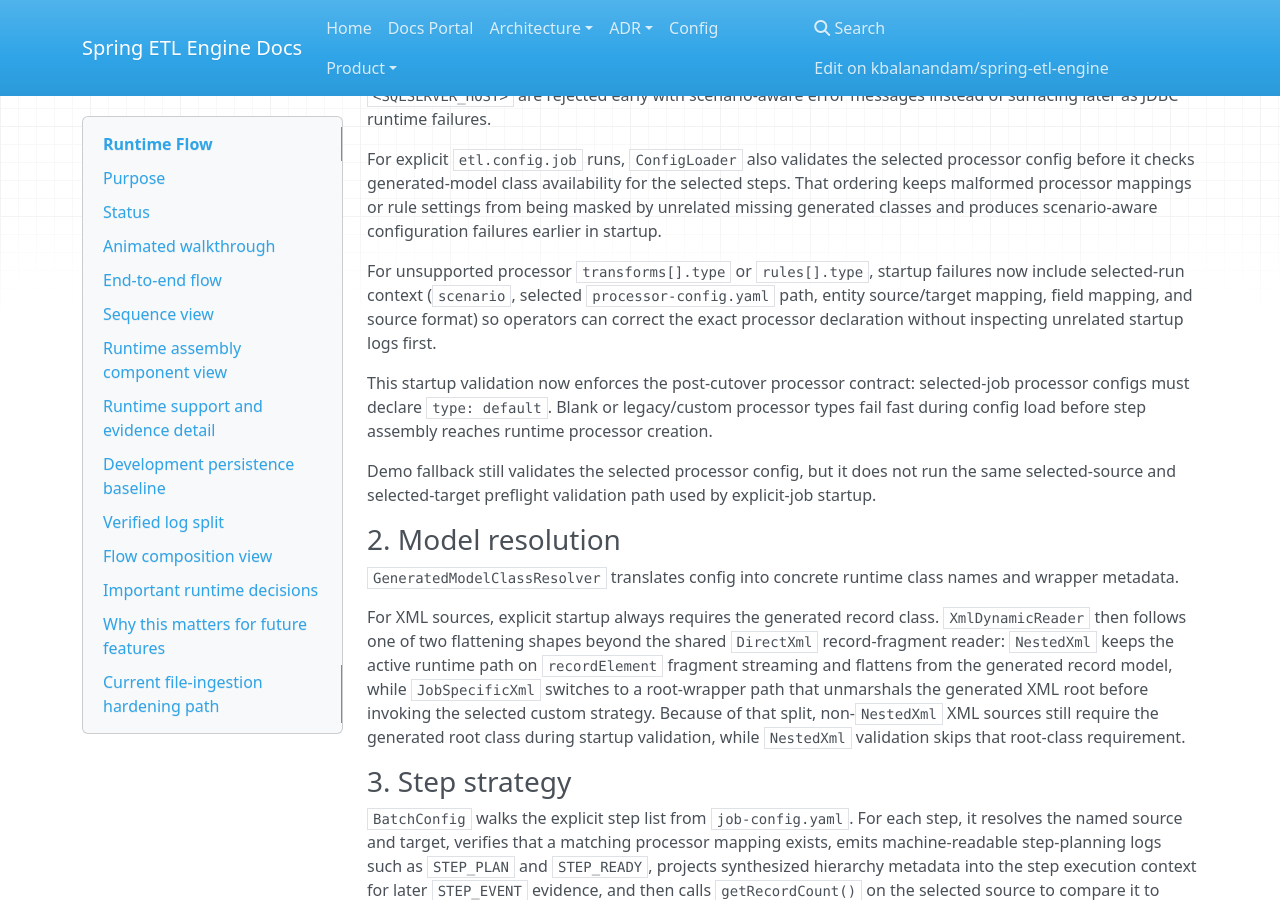
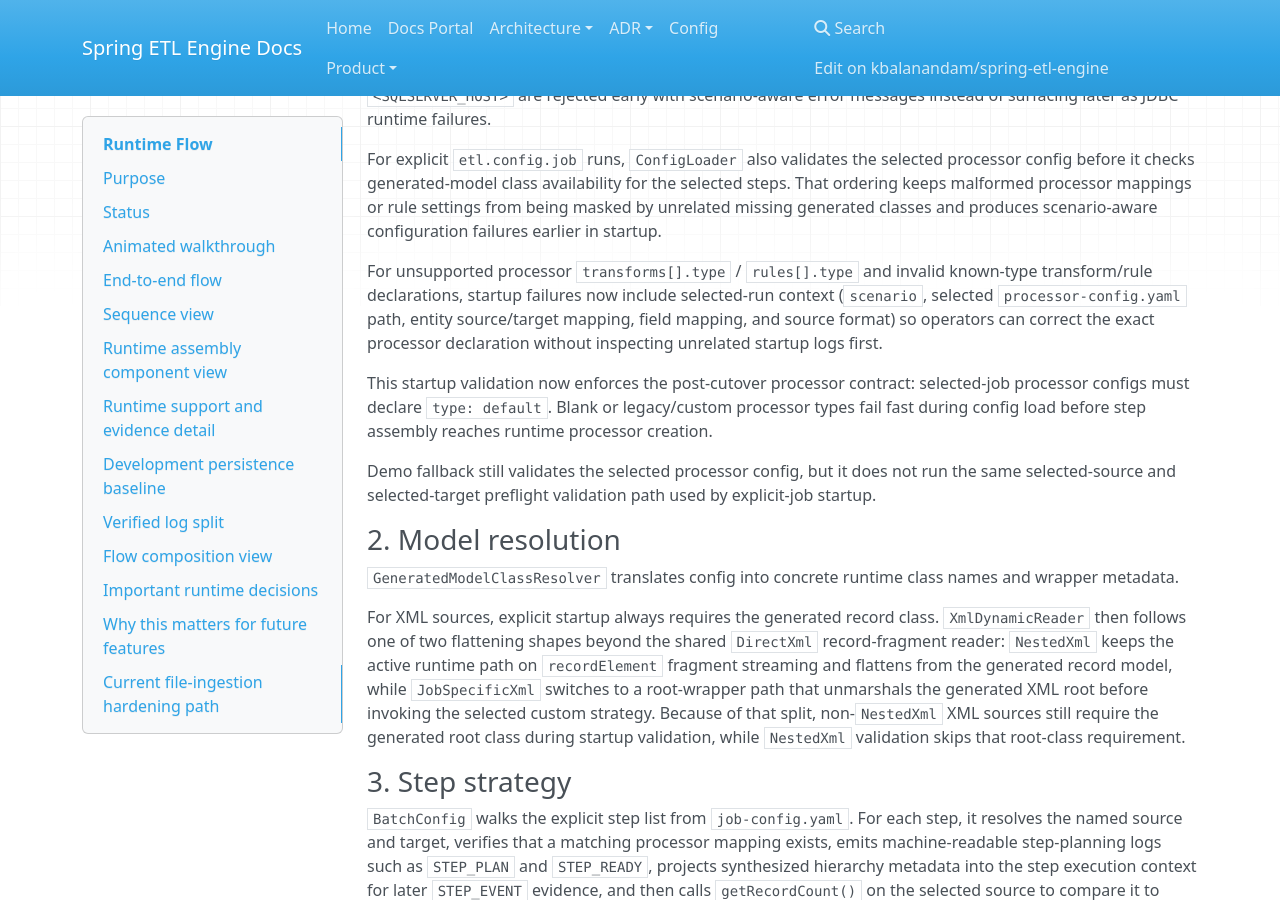
Before and after one commit to kbalanandam/spring-etl-engine, an MkDocs documentation site: the page built from docs/architecture/etl-core/runtime-flow.md, in a window 1280 px wide and 900 px high, scrolled down 10130 px. Built offline with MkDocs 1.6.1, drawn with Linux system fonts in a browser that asks for light colours; nearby versions of some CDN libraries.

Commit message:
run time docs updated to reflect improvements

```diff
--- a/docs/architecture/etl-core/runtime-flow.md
+++ b/docs/architecture/etl-core/runtime-flow.md
@@ -387,7 +387,7 @@ When the selected source or target uses relational configuration, `ConfigLoader`
 
 For explicit `etl.config.job` runs, `ConfigLoader` also validates the selected processor config before it checks generated-model class availability for the selected steps. That ordering keeps malformed processor mappings or rule settings from being masked by unrelated missing generated classes and produces scenario-aware configuration failures earlier in startup.
 
-For unsupported processor `transforms[].type` or `rules[].type`, startup failures now include selected-run context (`scenario`, selected `processor-config.yaml` path, entity source/target mapping, field mapping, and source format) so operators can correct the exact processor declaration without inspecting unrelated startup logs first.
+For unsupported processor `transforms[].type` / `rules[].type` and invalid known-type transform/rule declarations, startup failures now include selected-run context (`scenario`, selected `processor-config.yaml` path, entity source/target mapping, field mapping, and source format) so operators can correct the exact processor declaration without inspecting unrelated startup logs first.
 
 This startup validation now enforces the post-cutover processor contract: selected-job processor configs must declare `type: default`. Blank or legacy/custom processor types fail fast during config load before step assembly reaches runtime processor creation.
 
```
